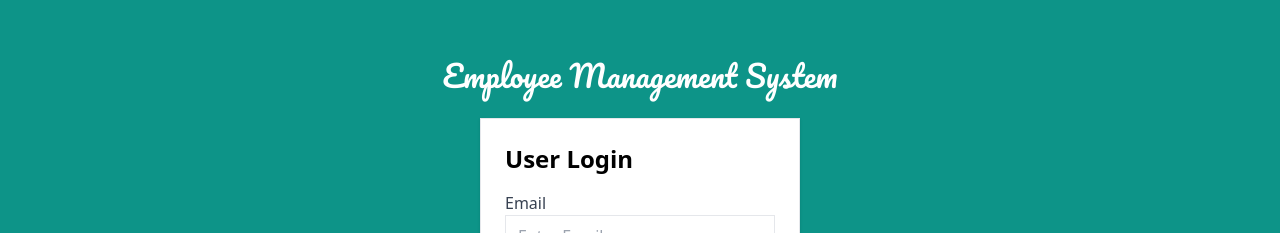
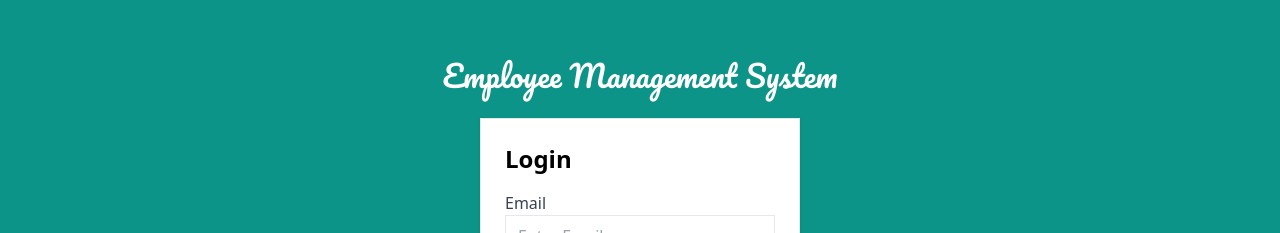
Before and after one commit to Thariya1999/employee-frontend, a React (Vite) app: page /login in a window 1280 px wide. Shown: the part 133-366 px from the top of the page. Built offline with nearby package versions, Linux system fonts and the light colour scheme.

Commit message:
new update

```diff
--- a/src/pages/Login.jsx
+++ b/src/pages/Login.jsx
@@ -40,7 +40,7 @@
       className="flex flex-col items-center h-screen justify-center bg-gradient-to-b from-teal-600 from-50% to-gray-100 to-50% space-y-6">
       <h2 className="font-pacific text-3xl text-white">Employee Management System</h2>
       <div className="border shadow p-6 w-80 bg-white">
-        <h2 className="text-2xl font-bold mb-4">User Login</h2>
+        <h2 className="text-2xl font-bold mb-4">Login</h2>
         {error && <p className="text-red-500">{error}</p>}
         <form onSubmit={handleSubmit}>
           <div className="mb-4">
```
